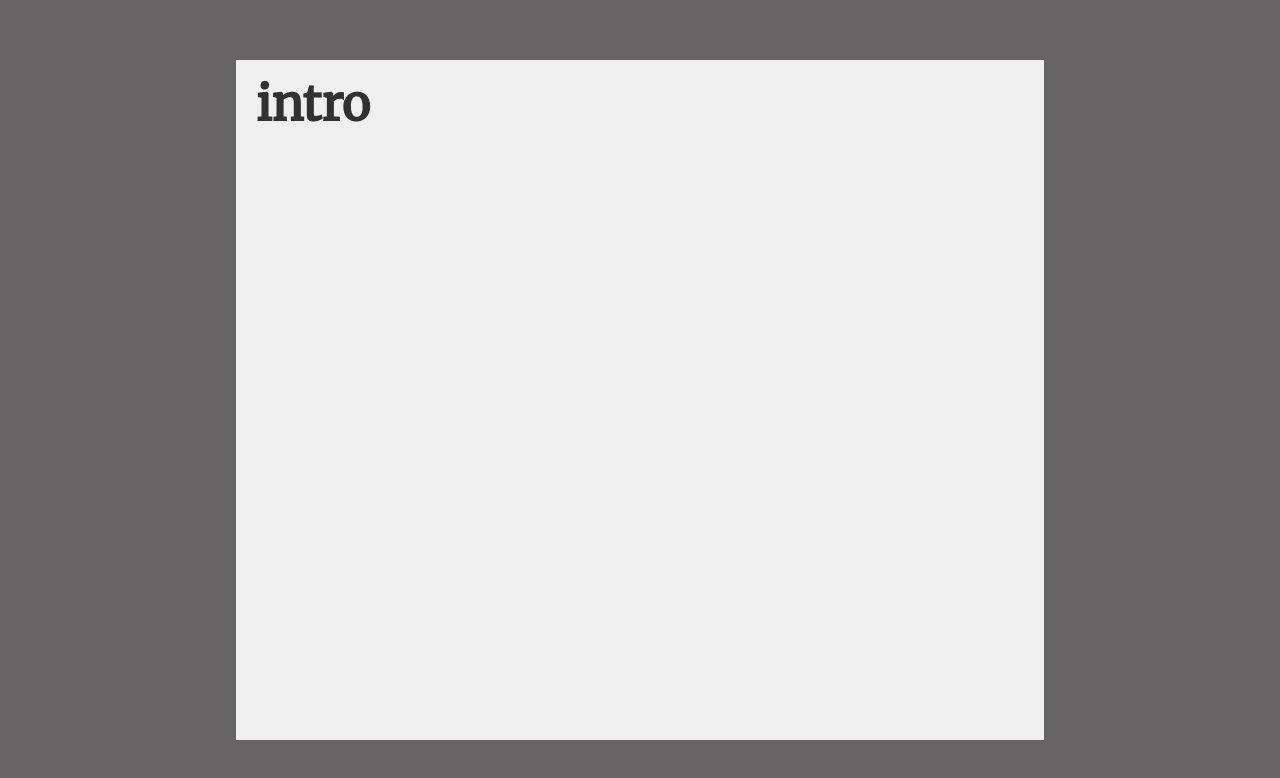
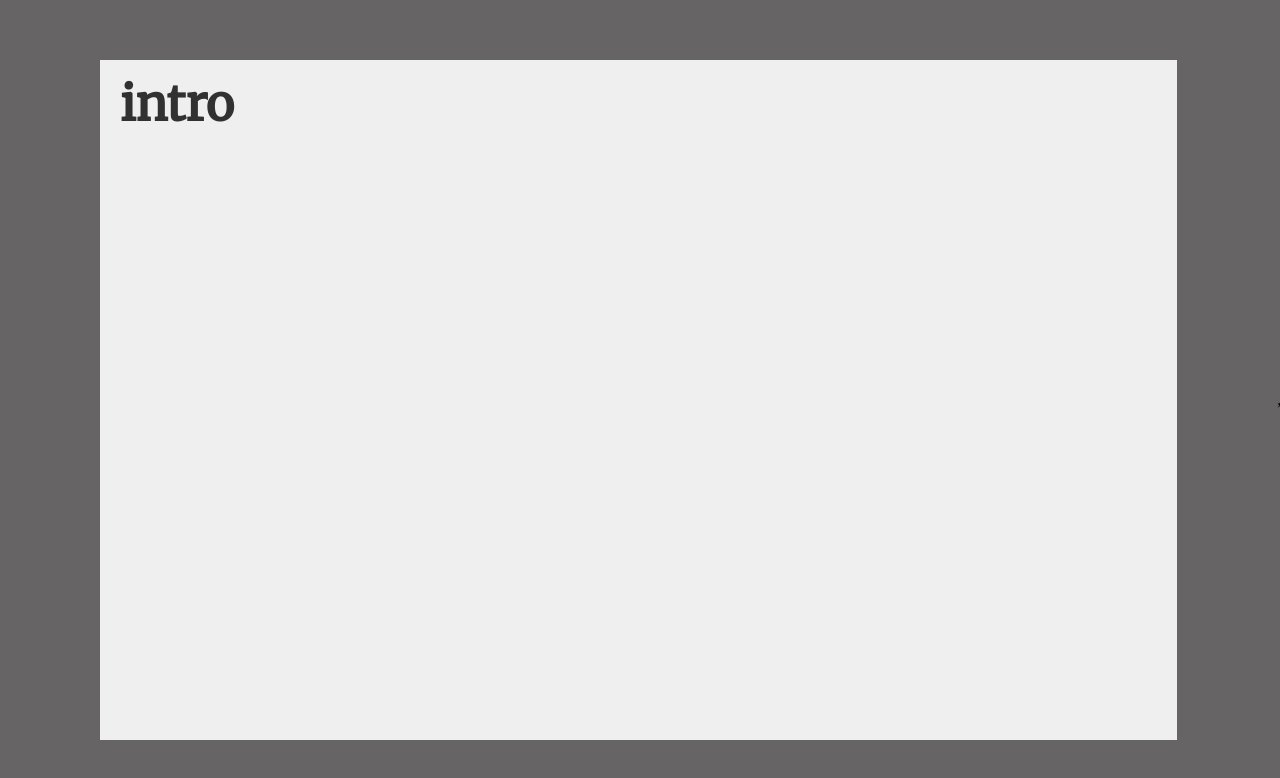
Before and after one commit to zachbai/zachbai.github.io, a React app: page / in a window 1280 px wide. Both pictures are taken after a click on the element "intro". Shown: the top 778 px of the page. Built offline with nearby package versions, Linux system fonts and the light colour scheme.

Commit message:
Add modal controller

```diff
--- a/css/_app.scss
+++ b/css/_app.scss
@@ -1,4 +1,5 @@
 .app-container {
+    position: fixed;
     background-color: $white;
     height: 100%;
     width: 100%;
--- a/css/_modal.scss
+++ b/css/_modal.scss
@@ -1,8 +1,33 @@
+.modals-container {
+  display: flex;
+  flex-direction: row;
+  justify-content: space-around;
+  align-items: center;
+  position: fixed;
+  height: 100%;
+  width: 300%;
+  transition: left, 0.3s;
+  left: 0%;
+
+  &.intro {
+    left: 0%
+  }
+
+  &.experience {
+    left: -100%;
+  }
+
+  &.contact {
+    left: -200%;
+  }
+}
+
 .modal-container {
+  display: flex;
   background-color: $white;
-  position: fixed;
   height: 80%;
-  width: 60%;
+  margin-left: 100px;
+  margin-right: 100px;
   padding: 20px;
   flex: 1;
 }
--- a/src/components/App.js
+++ b/src/components/App.js
@@ -41,21 +41,14 @@ export default class App extends Component {
   }
 
   renderModal(mode) {
-    switch (mode) {
-      case MODAL_MODES.INTRO:
-        return <IntroModal />;
-        break;
-      case MODAL_MODES.EXPERIENCE:
-        return <ExperienceModal />;
-        break;
-      case MODAL_MODES.CONTACT:
-        return <ContactModal />;
-        break;
-      default:
-        console.error("Invalid mode");
-        return null;
-        break;
-    }
+    return (
+      <div className={classNames('modals-container', mode)}
+          onClick={this.toggleModal.bind(this)}>
+        <IntroModal />,
+        <ExperienceModal />,
+        <ContactModal />
+      </div>
+    );
   }
 
   render() {
--- a/src/components/Landing.js
+++ b/src/components/Landing.js
@@ -2,6 +2,7 @@ import React, { Component } from 'react';
 const classNames = require('classnames');
 
 const Landing = (props) => {
+
   return (
     <div className={classNames('landing-container',
         props.modalOn ? 'on' : null)}
```
